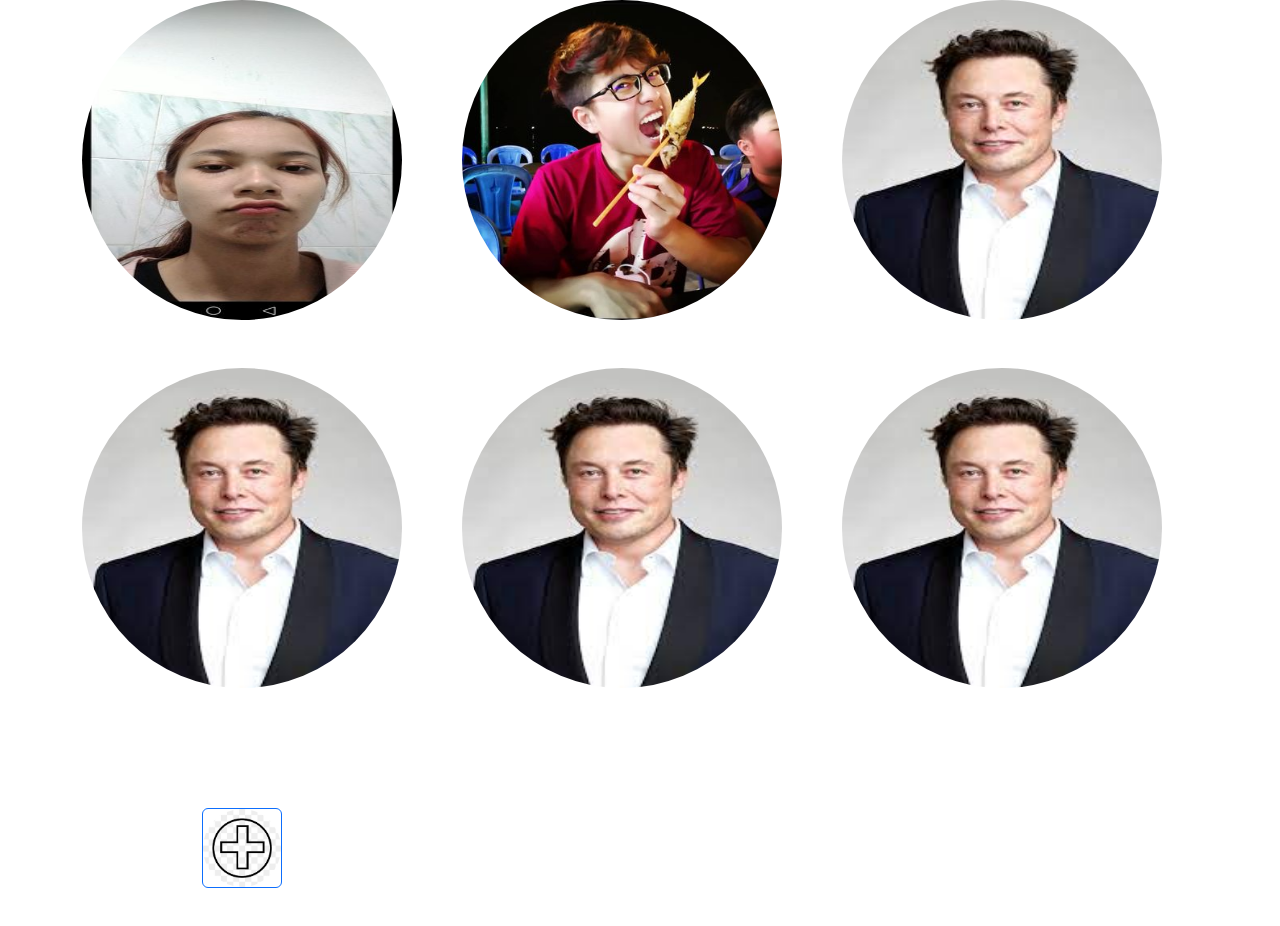
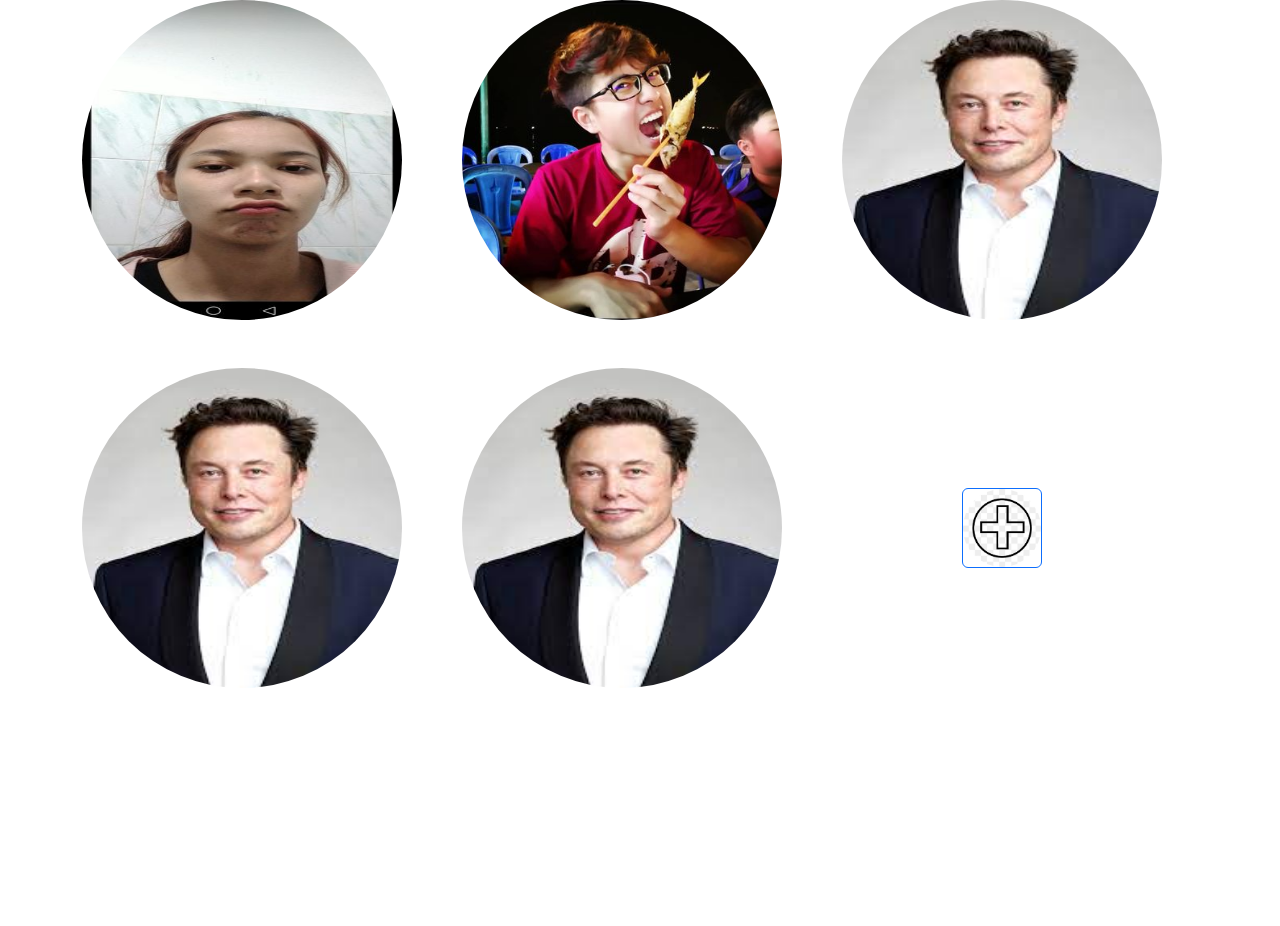
Before and after one commit to YcPeh/debt-tracker, a React (Create React App) app: page / in a window 1280 px wide. Shown: the top 926 px of the page. After the commit the page ends 800 px from the top, so only its background shows below. Built offline with nearby package versions, Linux system fonts and the light colour scheme.

Commit message:
add button cleaner version with while loop

```diff
--- a/src/component/MainContainer.js
+++ b/src/component/MainContainer.js
@@ -17,6 +17,7 @@ export function MainContainer() {
   //   document.documentElement.style.setProperty('--row-height', `${firstRowHeight}px`);
   // }, []);
 
+
   const renderUserColumns = () => {
     const columns = userInfo.map((user) => (
       <Col key={user.id} xs={4}>
@@ -30,61 +31,44 @@ export function MainContainer() {
         </div>
       </Col>
     ));
+
     const rows = [];
     let remainingColumns = columns;
-    for (let i = 0; i < columns.length; i += 3) {
-      remainingColumns = columns.slice(i+3)
-      if (remainingColumns.length <= 0) {
+    while (remainingColumns.length > 0) {
+      const slicedColumns = remainingColumns.slice(0, 3);
+      const addAddButton = slicedColumns.length < 3 && remainingColumns.length <= 3;
+
       const row = (
-          <Row className='mb-5'>
-          {columns.slice(i, i + 3)}
+        <Row key={rows.length} className='mb-5'>
+          {slicedColumns}
+          {addAddButton && (
             <Col xs={4}>
               <div className='userImageContainer'>
-              <Button className='userAddImageContainer' variant="outline-primary">
+                <Button className='userAddImageContainer' variant='outline-primary'>
                   <Image
                     className='userAddImage'
-                  src="AddButton.png"
-                  alt="Add Button"
+                    src='AddButton.png'
+                    alt='Add Button'
                     roundedCircle
                   />
                 </Button>
               </div>
             </Col>
+          )}
         </Row>
       );
       rows.push(row);
-      } else{
-        const row = (
-          <Row key={i} className='mb-5'>
-            {columns.slice(i, i + 3)}
-          </Row>
-        );
-        rows.push(row);
-      }
 
-
+      remainingColumns = remainingColumns.slice(3);
     }
 
     return rows;
   };
 
+
   return (
     <Container>
       {renderUserColumns()}
-      {/* <Row className='mb-5' style={{ height: 'var(--row-height)' }}>
-        <Col xs={4}>
-          <div className='userImageContainer'>
-            <Button className='userAddImageContainer' variant="outline-primary">
-              <Image
-                className='userAddImage'
-                src="AddButton.png"
-                alt="Add Button"
-                roundedCircle
-              />
-            </Button>
-          </div>
-        </Col>
-      </Row> */}
     </Container>
   );
 }
--- a/src/userInfo.js
+++ b/src/userInfo.js
@@ -24,9 +24,9 @@ export const userInfo = [
         name: 'Elon',
         path: 'user_elon.jfif',
     },
-    {
-        id: '6',
-        name: 'Elon',
-        path: 'user_elon.jfif',
-    },
+    // {
+    //     id: '6',
+    //     name: 'Elon',
+    //     path: 'user_elon.jfif',
+    // },
 ]
```
Lines whose indentation alone changed are shown as unchanged.
